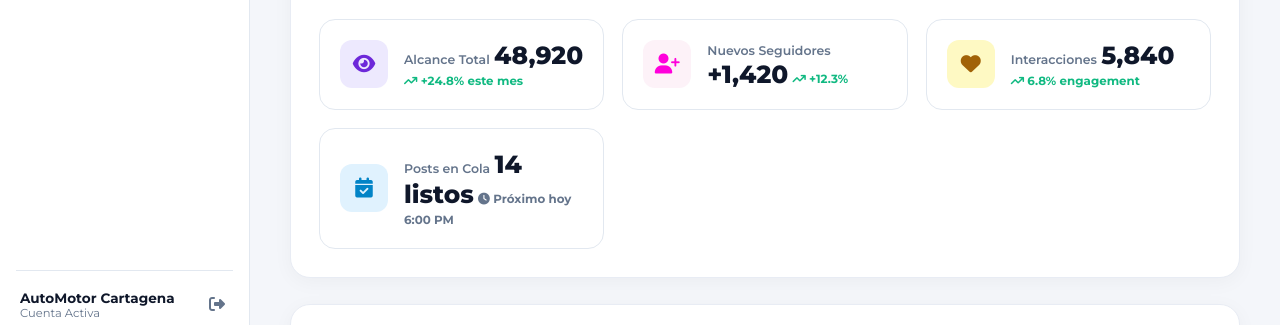
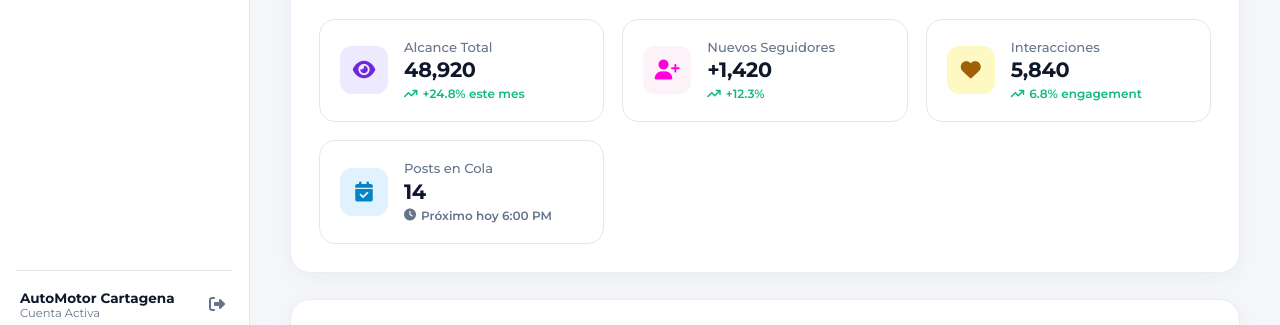
Before and after one commit to SamuelLozanoMontalvo/magumcreatorstudiopro, a plain HTML site: page frontend/dashboard.html in a window 1280 px wide. Shown: the part 454-779 px from the top of the page. Drawn offline with Linux system fonts and the light colour scheme.

Commit message:
Refactor: balance tipografico y orden vertical en tarjetas de metricas

```diff
--- a/frontend/css/dashboard.css
+++ b/frontend/css/dashboard.css
@@ -506,21 +506,34 @@ body.dark-mode .icon-magenta { background: rgba(255, 0, 219, 0.15); color: var(-
 body.dark-mode .icon-gold { background: rgba(253, 211, 68, 0.15); color: var(--brand-gold); }
 body.dark-mode .icon-blue { background: rgba(2, 132, 199, 0.2); color: #38bdf8; }
 
+.metric-details {
+  display: flex;
+  flex-direction: column;
+  gap: 3px;
+  min-width: 0;
+}
+
 .metric-label {
-  font-size: 0.78rem;
-  font-weight: 600;
+  font-size: 0.82rem;
+  font-weight: 500;
   color: var(--text-muted);
+  line-height: 1.2;
 }
 
 .metric-value {
-  font-size: 1.55rem;
-  font-weight: 800;
-  margin: 3px 0;
+  font-size: 1.3rem;
+  font-weight: 700;
+  color: var(--text-main);
+  line-height: 1.2;
+  letter-spacing: -0.3px;
 }
 
 .metric-trend {
-  font-size: 0.74rem;
-  font-weight: 700;
+  font-size: 0.75rem;
+  font-weight: 600;
+  display: inline-flex;
+  align-items: center;
+  gap: 5px;
 }
 
 .trend-up { color: var(--status-online); }
@@ -709,8 +722,8 @@ body.dark-mode .badge-web-online {
 }
 
 .stat-mini-num {
-  font-size: 1.15rem;
-  font-weight: 800;
+  font-size: 1.1rem;
+  font-weight: 700;
   display: block;
 }
 
--- a/frontend/dashboard.html
+++ b/frontend/dashboard.html
@@ -234,7 +234,7 @@
               </div>
               <div class="metric-details">
                 <span class="metric-label">Posts en Cola</span>
-                <span class="metric-value">14 listos</span>
+                <span class="metric-value">14</span>
                 <span class="metric-trend trend-neutral">
                   <i class="fa-solid fa-clock"></i> Próximo hoy 6:00 PM
                 </span>
```
